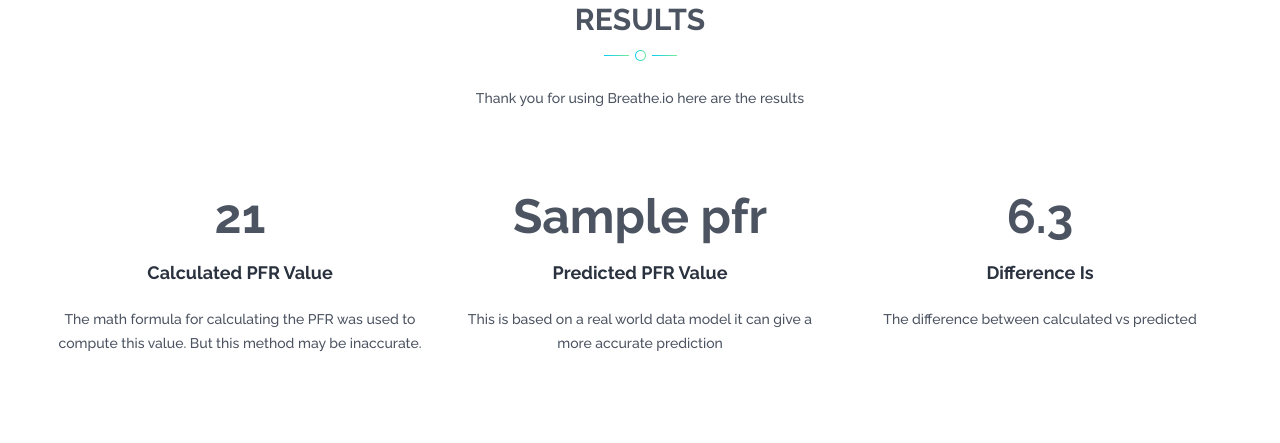
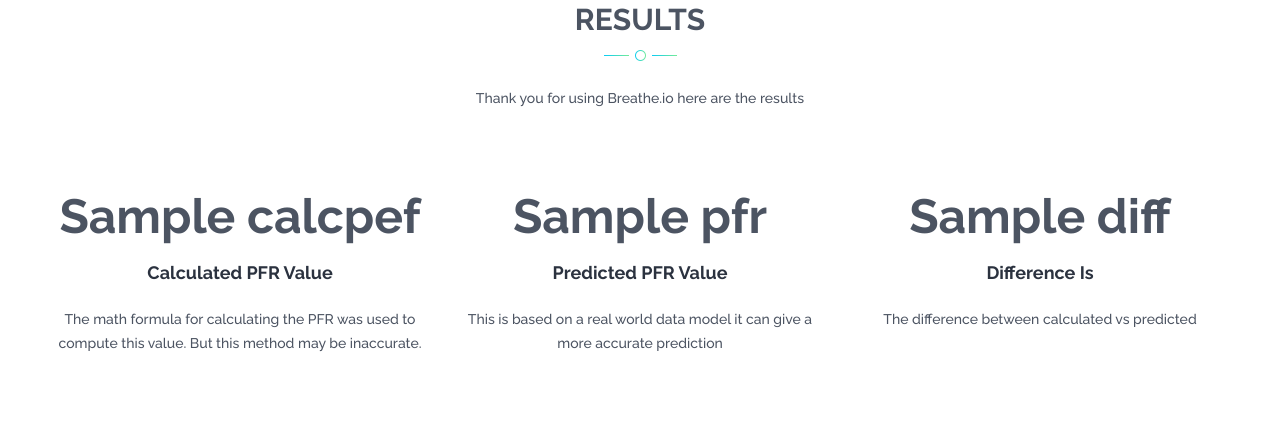
Before and after one commit to anileshk123/breathe-ai, a Flask app: template templates/result.html in a window 1280 px wide. Shown: the part 3449-3892 px from the top of the page. Run offline with Flask 2, Linux system fonts and the light colour scheme; the template is opened without the code that fills it: most values are stand-ins (such as "Sample title", 1, 10 or a date in 2020); some libraries are stand-ins or nearby versions; some web fonts are replaced.

Commit message:
templating done

```diff
--- a/app.py
+++ b/app.py
@@ -25,7 +25,15 @@ def home():
         filename = 'finalized_model.sav'
         loaded_model = pickle.load(open(filename, 'rb'))
         pfr = loaded_model.predict([[age,gender,height,weight,smoker]])
-        return render_template("result.html",pfr=pfr)
+        pfr = pfr[0]
+
+        if gender == 0:
+            pefr=41.05-(3.5*age)+(333.7*height) #males
+        else:
+            pefr=-213.8-(1.3*age)+(430.3*height) #females
+
+        difference = abs(pfr-pefr)
+        return render_template("result.html",pfr=pfr,calcpef=pefr,diff = difference)
     return render_template("index.html")
 
 @app.route('/iwoediwdowiejdw', methods=['GET','POST']) #landing page
--- a/templates/result.html
+++ b/templates/result.html
@@ -291,7 +291,7 @@
                         <article class="blog-post">
                             <div class="post-thumbnail">
                                 <a href="blog-details-left-sidebar.html">
-                                    <h1>21</h1>
+                                    <h1>{{calcpef}}</h1>
                                 </a>
                             </div>
                             <div class="post-content">
@@ -329,7 +329,7 @@
                         <article class="blog-post">
                             <div class="post-thumbnail">
                                 <a href="blog-details-left-sidebar.html">
-                                    <h1>6.3</h1>
+                                    <h1>{{diff}}</h1>
                                 </a>
                             </div>
                             <div class="post-content">
```
